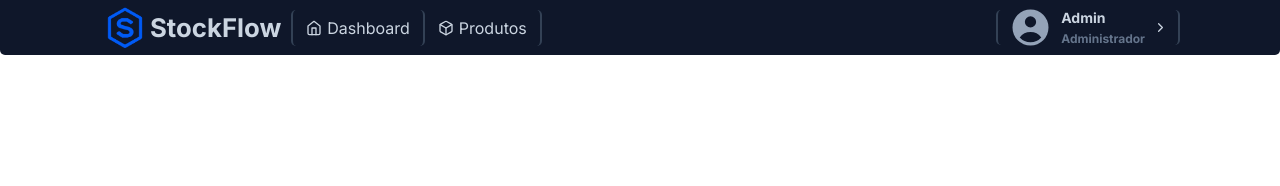
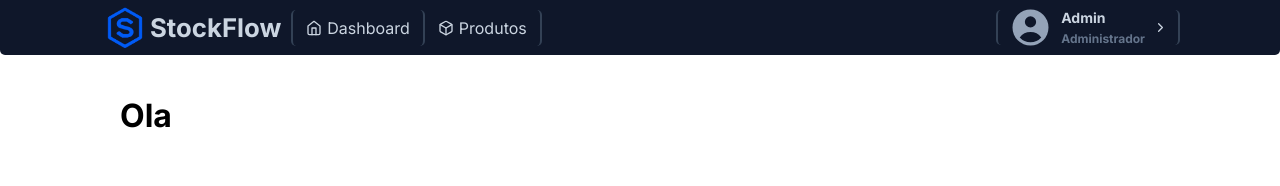
Before and after one commit to 062NwN/Distribution-management, a React (Create React App) app in the folder Frontend/: page /testes in a window 1280 px wide. Shown: the top 186 px of the page. Built offline with nearby package versions, Linux system fonts and the light colour scheme.

Commit message:
Inicio Modal

```diff
--- a/Frontend/src/App.js
+++ b/Frontend/src/App.js
@@ -1,9 +1,10 @@
 import { Routes, Route } from 'react-router-dom';
 
 import NavBar from './components/NavBar'
+import ModalNewProduct from './components/models/ModalNewProduct'
 
 import Dashboard from './pages/Dashboard';
-import Products from './pages/NewProduct';
+import Products from './pages//NewProduct';
 
 import './App.css';
 
@@ -20,6 +21,7 @@ function App() {
           <Route path="/products" element={<Products />} />
 
           <Route path="/login" element={<Dashboard />} />
+          <Route path="/testes" element={<ModalNewProduct />} />
         </Routes>
       </div>
 
--- /dev/null
+++ b/Frontend/src/components/models/ModalNewProduct.jsx
@@ -0,0 +1,8 @@
+import Styles from './ModalNewProduct.module.css'
+
+function ModalNewProduct() {
+
+    return (<h1>Ola</h1>);
+}
+
+export default ModalNewProduct;
--- a/Frontend/src/pages_css/NewProduct.module.css
+++ b/Frontend/src/pages_css/NewProduct.module.css
@@ -293,8 +293,6 @@ body {
 
     width: 500px;
     height: 20px;
-
-    background-color: var(--background);
 
     min-width: 0;
 }
```
Also changed, not shown: Frontend/src/components/models/ModalNewProduct.module.css (added).
